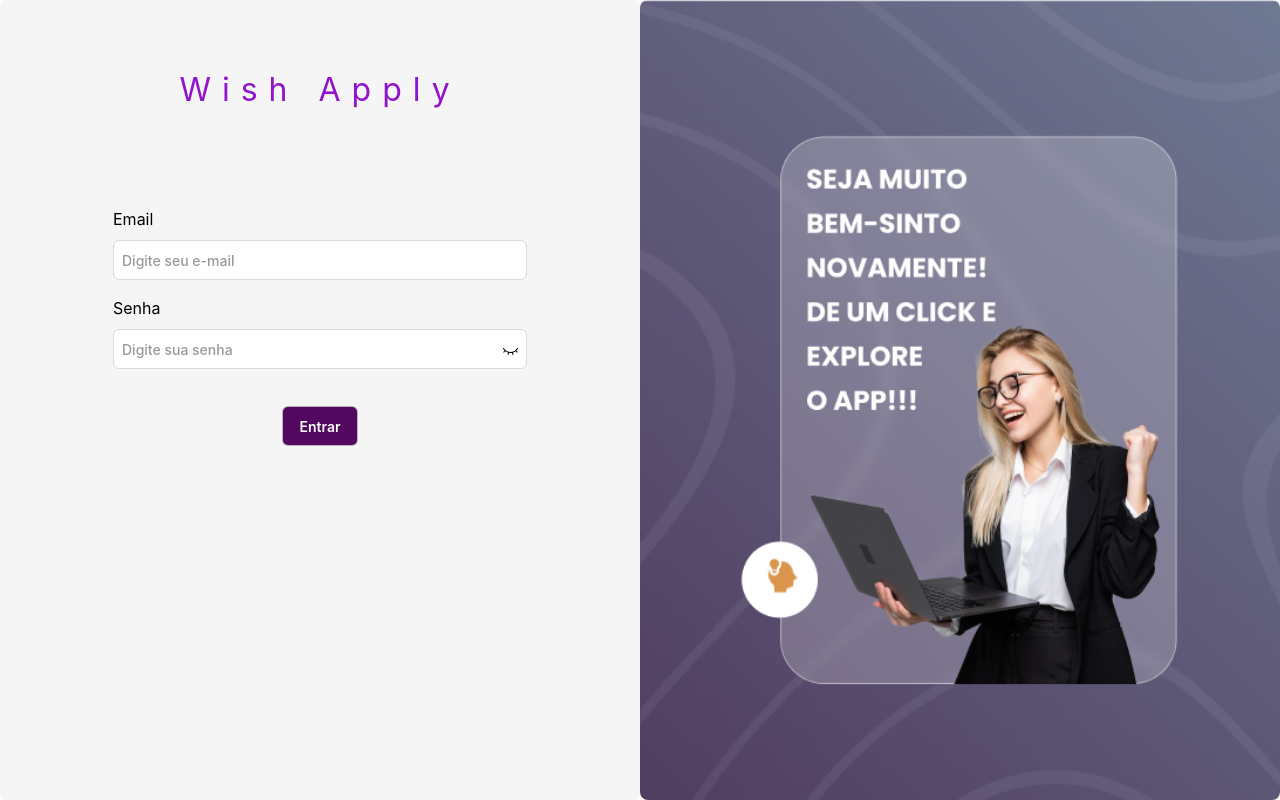
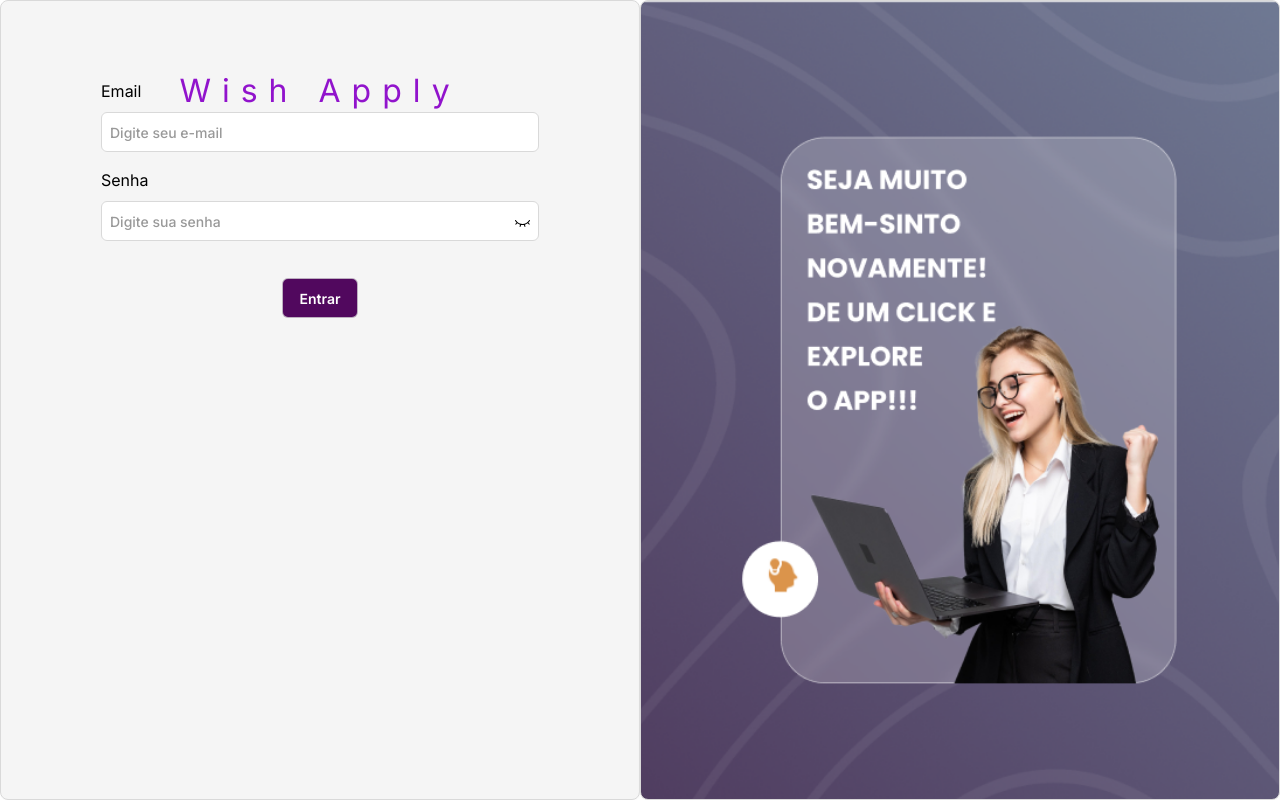
Before and after one commit to ismaelrodino2/linkedin-botv3, a React (Vite) app: page /#/login in a window 1280 px wide. Built offline with nearby package versions, Linux system fonts and the light colour scheme; no server answers.

Commit message:
refac - login styles

```diff
--- a/src/components/navbar.css
+++ b/src/components/navbar.css
@@ -37,9 +37,22 @@
   color: #FFFFFF;
 }
 
-.nav-links a.active {
+
+
+a.active{
   color: #FFFFFF;
-  text-decoration: underline;
+  position: relative;
+  text-decoration: none; /* Remove o sublinhado padrão */
+}
+
+ a.active::after{
+  content: '';
+  position: absolute;
+  bottom: -1.5px; /* Distância da linha para o texto */
+  left: 0;
+  width: 100%;
+  height: 1px; /* Altura da linha */
+  background-color: currentColor; /* Cor da linha, que será a mesma cor do texto */
 }
 
 .profile-image {
--- a/src/components/navbar.tsx
+++ b/src/components/navbar.tsx
@@ -17,7 +17,16 @@ export const NavBar = () => {
       }}
     >
       <nav className="navbar">
-        <Link to="/" className="logo">
+        <Link
+          to="/"
+          className="logo"
+          style={{
+            fontFamily: "var(--font-family-lora)",
+            fontWeight: 400,
+            fontSize: "24px",
+            lineHeight: "24px",
+          }}
+        >
           Wish Apply
         </Link>
 
--- a/src/components/ui/input/input.tsx
+++ b/src/components/ui/input/input.tsx
@@ -28,6 +28,8 @@ const Input = React.forwardRef<HTMLInputElement, InputProps>(
             type={type}
             className={`${styles.Input} ${className}`}
             {...props}
+
+
           />
           {type === 'password' ? (
             <Button type="button" variant="ghost" onClick={handlePasswordEye} className={styles.passwordButton}>
--- a/src/routes/login.css
+++ b/src/routes/login.css
@@ -1,107 +1,96 @@
 /* Container principal do login */
-.login-container {
+.main-container {
   display: flex;
-    width: 100%;
-    height: 100%;
-    flex: 1;
+  height: "100%";
+  min-height: 100vh;
 }
 
 #pass-item > div {
+  box-sizing: border-box;
   width: 100% !important;
+  min-width: 100%;
 }
 
-  /* Lado esquerdo do formulário de login */
-  .login-left {
-    flex: 1;
+.main-container input{
+  width: 100% !important;
+  box-sizing: border-box;
+  min-width: 100%;
+}
+
+.main-container .second-section{
+  background-image: url(/bg.png);
+  background-size: cover;
+  background-position: center center;
+  background-repeat: no-repeat;
+  width: 50%;
+
+}
+
+.main-container .first-section-card{
+  width: 50%;
+  padding: 70px 100px;
+}
+
+.main-container .first-section{
+  position: relative;
+}
+
+.main-container .header{
+  position: absolute;
+  top: 0;
+    text-align: center;
+    left: 0;
+    right: 0;
+    margin-inline: auto;
+    width: fit-content;
+}
+
+.main-container .content-first-section{
+  height: 100%;
   display: flex;
   flex-direction: column;
-    justify-content: center;
-    align-items: center;
-    padding: 20px;
-    background-color: #f0f0f0;
+  justify-content: center;}
+
+
+/* .main-container > div {
+  border: none;
+  width: 100%;
+  height: 100%;
+} */
+.main-container > .first-section {
+  padding-left: 113;
+  padding-right: 113;
+  width: 100%;
+  height: 100%;
 }
 
-  /* Estilo do formulário */
-  .login-form {
-    width: 80%;
-    display: flex;
+@media (max-width: 960px) {
+  .main-container .first-section-card{
+    width: 100%;
+    height: 100%;
+  }
+  .main-container {
+    height: 100vh;
+  }
+  .main-container .first-section {
+    height: 100%;
+    padding: 30px;
+  }
+  .main-container .first-section > :first-child {
+    padding-top: 70px;
+    padding-bottom: 90px;
+    align-items: center;
+
+    padding: 0;
+  }
+  .main-container .content-first-section {
+    padding-top: 80px;
+  }
+  .main-container {
     flex-direction: column;
+    height: 100vh;
   }
-
-  .login-form label {
-    margin-bottom: 5px;
+  .main-container .second-section {
+    display: none;
   }
-
-  .login-form input {
-    margin-bottom: 5px;
-    padding: 10px;
-    font-size: 16px;
-    border-radius: 4px;
-    border: 1px solid #ccc;
 }
-
-  .input-error {
-    border-color: #ff4d4f;
-  }
-
-  .error-message {
-    color: #ff4d4f;
-    font-size: 14px;
-    margin-bottom: 10px;
-  }
-
-  /* Botão de login */
-  .login-button {
-    padding: 10px 0;
-    background-color: #007bff;
-    color: white;
-    border: none;
-    border-radius: 4px;
-    font-size: 18px;
-    cursor: pointer;
-    transition: background-color 0.3s;
-    margin-top: 10px;
-  }
-
-  .login-button:hover {
-    background-color: #0056b3;
-  }
-
-  /* Separador "-- ou --" */
-  .separator {
-    display: flex;
-    align-items: center;
-    margin-top: 20px;
-    width: 80%;
-  }
-
-  .line {
-    flex: 1;
-    height: 1px;
-    background-color: #ccc;
-  }
-
-  .or {
-    margin: 0 10px;
-    font-weight: bold;
-    color: #888;
-  }
-
-  /* Lado direito com a imagem */
-  .login-right {
-    flex: 1;
-    display: flex;
-    justify-content: center;
-    align-items: center;
-    background-color: #e0e0e0;
-    background-image: url("/bg.png");
-    background-repeat: no-repeat;
-    background-position: center;
-    background-size: cover;
-  }
-
-  .login-image {
-    max-width: 80%;
-    height: auto;
-    border-radius: 10px;
-  }
--- a/src/routes/login.tsx
+++ b/src/routes/login.tsx
@@ -12,7 +12,6 @@ import {
 import {
   Form,
   FormControl,
-  FormDescription,
   FormField,
   FormItem,
   FormLabel,
@@ -57,17 +56,10 @@ export default function Login() {
   };
 
   return (
-    <div style={{ height: "100%", minHeight: "100vh", display: "flex" }}>
-      <Card style={{ width: "50%", border: "none" }}>
-        <div
-          style={{
-            paddingLeft: 113,
-            paddingRight: 113,
-          }}
-        >
-          <CardHeader
-            style={{ paddingTop: 70, paddingBottom: 90, alignItems: "center" }}
-          >
+    <div className="main-container">
+      <Card className="first-section-card">
+        <div className="first-section">
+          <CardHeader className="header">
             <CardTitle
               style={{
                 color: "#9113CC",
@@ -81,11 +73,11 @@ export default function Login() {
               Wish Apply
             </CardTitle>
           </CardHeader>
-          <CardContent>
+          <CardContent className="content-first-section">
             <FormProvider {...methods}>
               <Form
                 onSubmit={methods.handleSubmit(onSubmit)}
-                className="space-y-4"
+                style={{width: '100%'}}
               >
                 {/* Campo de E-mail */}
                 <FormField
@@ -139,16 +131,7 @@ export default function Login() {
           </CardContent>
         </div>
       </Card>
-      <Card
-        style={{
-          width: "50%",
-          border: "none",
-          backgroundImage: "url(/bg.png)",
-          backgroundSize: "cover",
-          backgroundPosition: "center",
-          backgroundRepeat: "no-repeat",
-        }}
-      ></Card>
+      <Card className="second-section"></Card>
     </div>
   );
 }
--- a/src/styles/App.css
+++ b/src/styles/App.css
@@ -3,6 +3,8 @@
 
 :root {
   --font-family-lora: 'Lora', serif;
+  --font-family-inter: 'Inter', sans-serif;
+
   --background-gray-dark: #f0f0f0; /* Substitua pelos valores HSL desejados */
   --background-gray-light: #f5f5f5; /* Substitua pelos valores HSL desejados */
   --border-dark: #d9d9d9;
@@ -13,6 +15,11 @@
 :root {
   --navbar-height: 84px; /* Altura da NavBar */
 }
+
+* {
+  font-family: var(--font-family-inter);
+}
+
 
 #root {
   height: 100vh; /* Altura total para páginas sem NavBar */
--- a/src/styles/fonts.css
+++ b/src/styles/fonts.css
@@ -1 +1,2 @@
 @import url('https://fonts.googleapis.com/css2?family=Lora:ital,wght@0,400..700;1,400..700&display=swap');
+@import url('https://fonts.googleapis.com/css2?family=Inter:ital,opsz,wght@0,14..32,100..900;1,14..32,100..900&family=Lora:ital,wght@0,400..700;1,400..700&display=swap');
```
Lines whose indentation alone changed are shown as unchanged.
